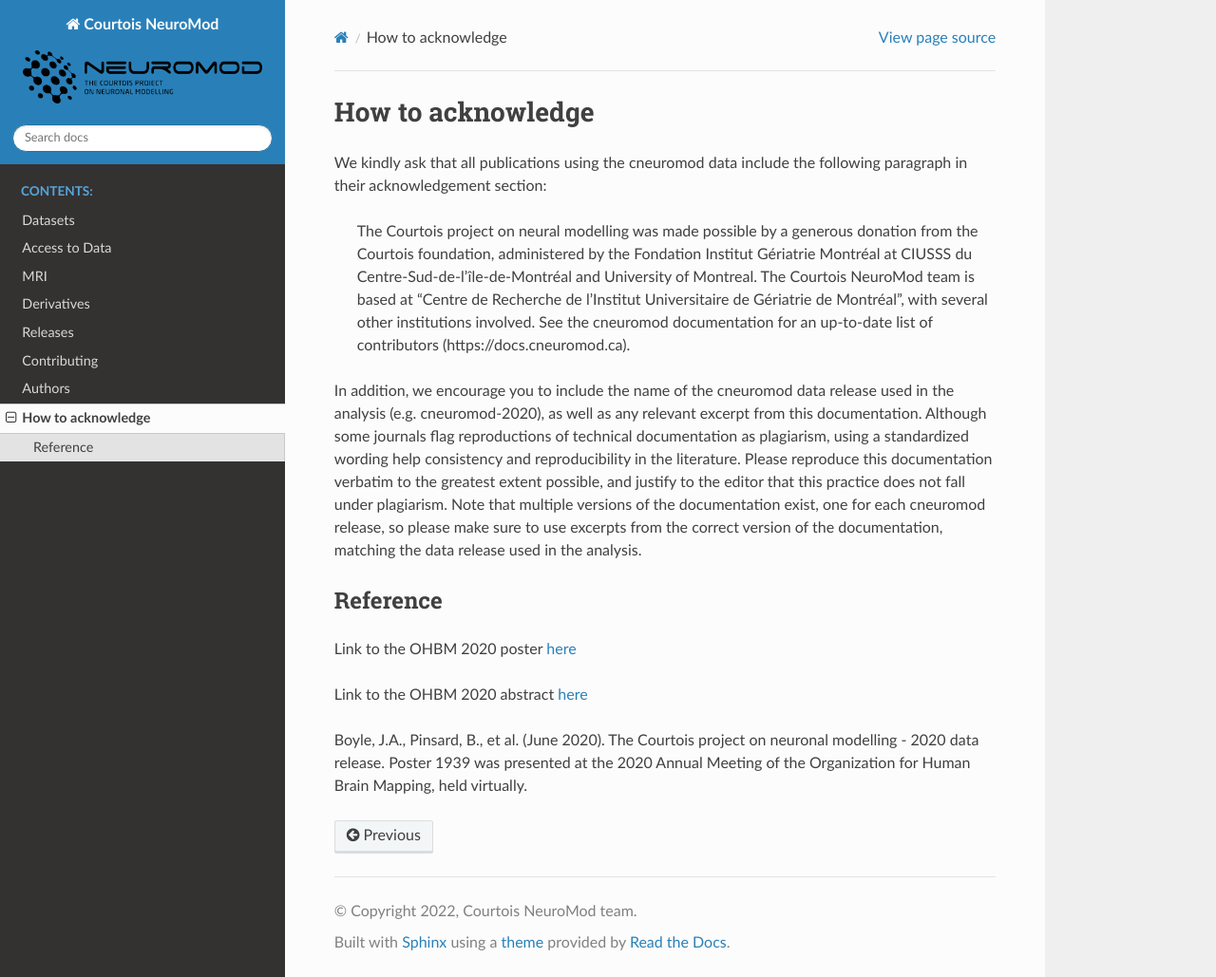
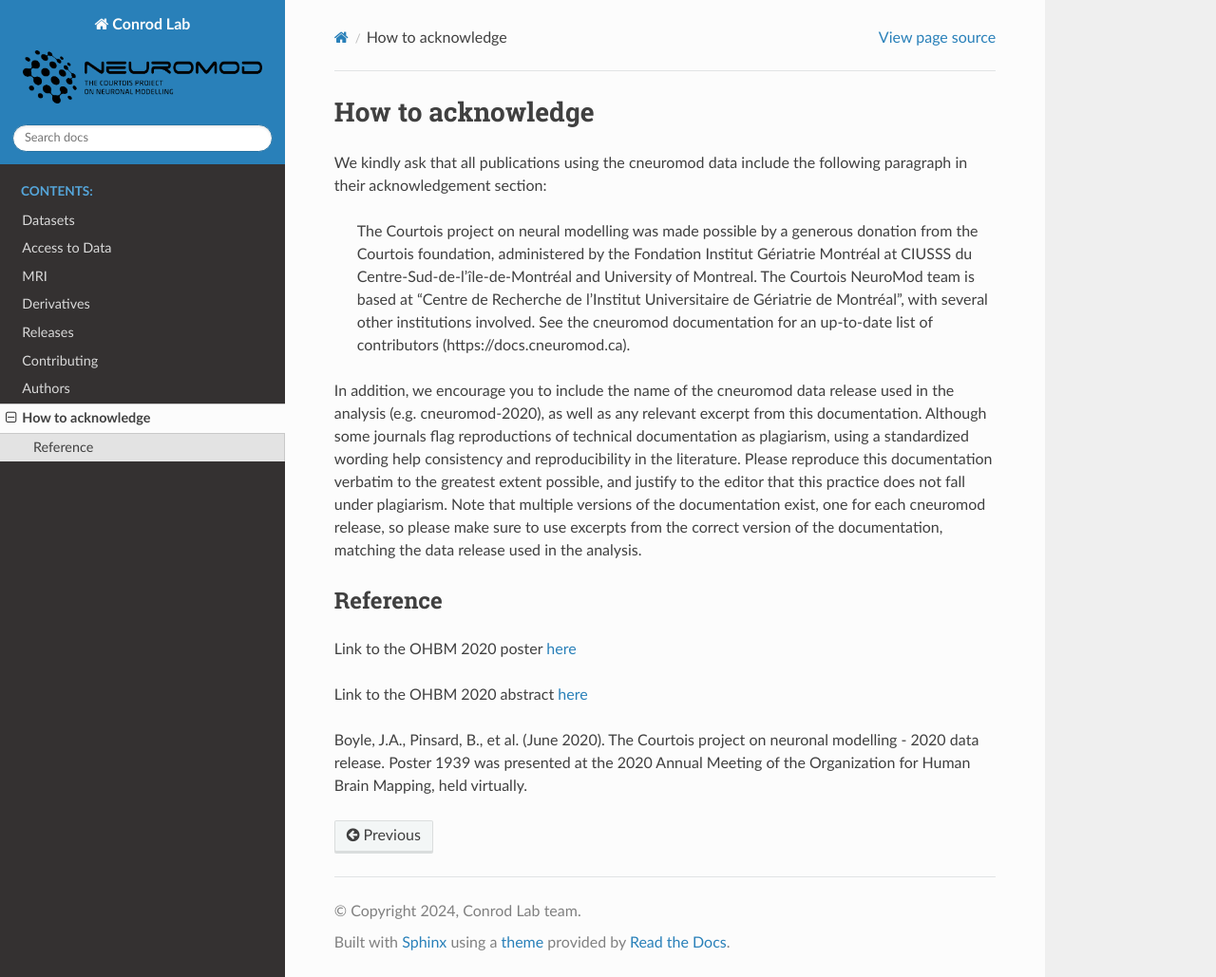
Before and after one commit to conrod-lab/conrodlab_docs, a Sphinx documentation site: the page built from source/ACKNOWLEDGMENT.md, in a window 1280 px wide and 1029 px high. Shown: the whole window at 95% size. Built offline with Sphinx 7.4.7 and the Read the Docs theme 2.0.0, drawn with Linux system fonts in a browser that asks for light colours.

Commit message:
Update conf.py

```diff
--- a/source/conf.py
+++ b/source/conf.py
@@ -17,9 +17,9 @@
 
 # -- Project information -----------------------------------------------------
 
-project = 'Courtois NeuroMod'
-copyright = '2022, Courtois NeuroMod team'
-author = 'Courtois NeuroMod team'
+project = 'Conrod Lab'
+copyright = '2024, Conrod Lab team'
+author = 'Conrod Lab team'
 
 # The full version, including alpha/beta/rc tags
 release = '2020-beta'
```
